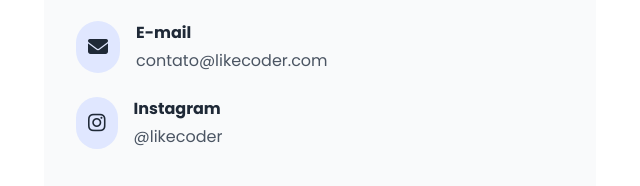
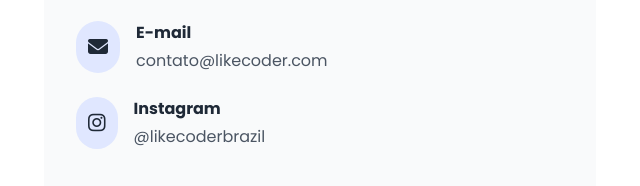
Before and after one commit to Felipe2030/likecoder, a plain HTML site: page index.html in a window 1280 px wide. Shown: the part 3585-3771 px from the top of the page, 620-1260 px from the left. Drawn offline with nearby package versions, Linux system fonts and the light colour scheme.

Commit message:
Update index.html

```diff
--- a/index.html
+++ b/index.html
@@ -477,7 +477,7 @@
                                 </div>
                                 <div>
                                     <h4 class="font-bold mb-1">Instagram</h4>
-                                    <a href="https://instagram.com/likecoder" class="text-gray-600 hover:text-primary transition">@likecoder</a>
+                                    <a href="https://instagram.com/likecoderbrazil" class="text-gray-600 hover:text-primary transition">@likecoderbrazil</a>
                                 </div>
                             </div>
                         </div>
@@ -498,7 +498,7 @@
         <div class="max-w-6xl mx-auto">
             <div class="flex flex-col md:flex-row justify-between items-center mb-8">
                 <a href="#" class="text-2xl font-bold mb-6 md:mb-0">
-                    <span class="text-white">Like</span> <span class="text-primary">Coder</span>
+                    <span class="text-white">Like</span><span class="text-primary">Coder</span>
                 </a>
 
                 <div class="flex space-x-6">
```
